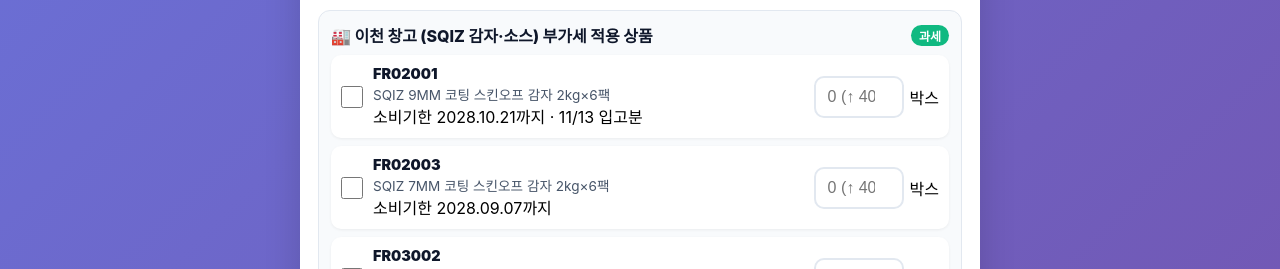
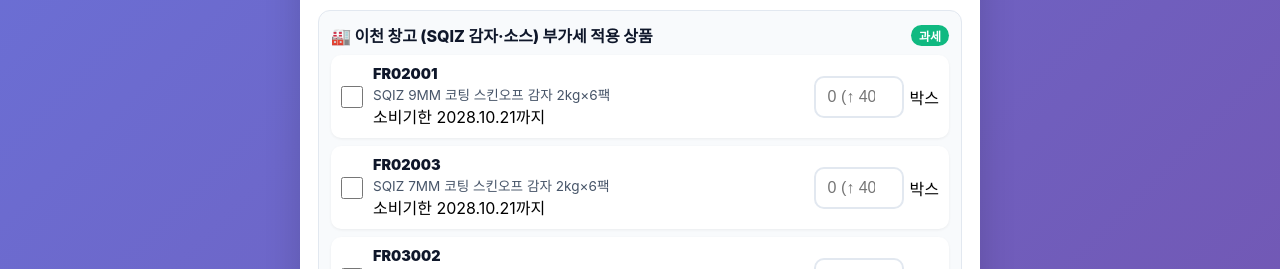
Before and after one commit to Spudk/foodridge-order-form, a plain HTML site: page index.html in a window 1280 px wide. Shown: the part 1186-1455 px from the top of the page. Drawn offline with nearby package versions, Linux system fonts and the light colour scheme.

Commit message:
소비기한 갱신: 7mm·9mm 2028-10-21 (시노 HS26FRG005·006 통관 11/17·11/19)

```diff
--- a/index.html
+++ b/index.html
@@ -826,14 +826,14 @@
   <script>
     /* ===== 출고 제품 소비기한 — 입고·로트가 바뀌면 이 표만 고친다 =====
        값이 비어 있으면 표시하지 않는다. note 는 소비기한 옆에 붙는 짧은 안내. */
-    const EXPIRY_UPDATED = '2026-11-06';
+    const EXPIRY_UPDATED = '2026-11-19';
     const EXPIRY = {
       '5113':    { date: '2028-02-06', note: '' },             // 난백 생산 2026-08-10 · 풀필 659팩 (WMS 11/6)
       '5313':    { date: '2027-04-22', note: '' },             // 전란 생산 2025-10-24 · 풀필 29팩 (WMS 11/6)
       '5270':    { date: '2027-07-21', note: '' },             // 난황 생산 2026-07-21 · 풀필 3,444팩 (+2027-03-26 10팩) (WMS 11/6)
       '5139':    { date: '', note: '' },                       // 슈퍼휩 — 풀필 재고 없음 (WMS 11/6)
-      'fr02001': { date: '2028-10-21', note: '11/13 입고분' }, // 9mm 시노 HS26FRG006 (생산 2026-10-22)
-      'fr02003': { date: '2028-09-07', note: '' },             // 7mm 시노 HS26FRG004 (생산 2026-09-08) · 보세 519 (재고조회 11/6)
+      'fr02001': { date: '2028-10-21', note: '' },             // 9mm 시노 HS26FRG006 (생산 2026-10-22) · 11/19 통관 · 보세 약 1,560 (11/19 출고 반영)
+      'fr02003': { date: '2028-10-21', note: '' },             // 7mm 시노 HS26FRG005 (생산 2026-10-22) · 11/17 통관 · 9월 로트 출고로 소진 · 보세 약 1,359 (11/19)
       'fr03002': { date: '2028-07-19', note: '' },             // 10mm 생산 2026-07-20 · 보세 1,474 (재고조회 11/6)
       'fr03001': { date: '2028-05-23', note: '' },             // 해시브라운 생산 2026-05-24 · 보세 1,375 (재고조회 11/6)
       '4001':    { date: '2028-06-01', note: '' }              // 케찹 생산 2026-06-02 · 보세 250 (재고조회 11/6)
```
